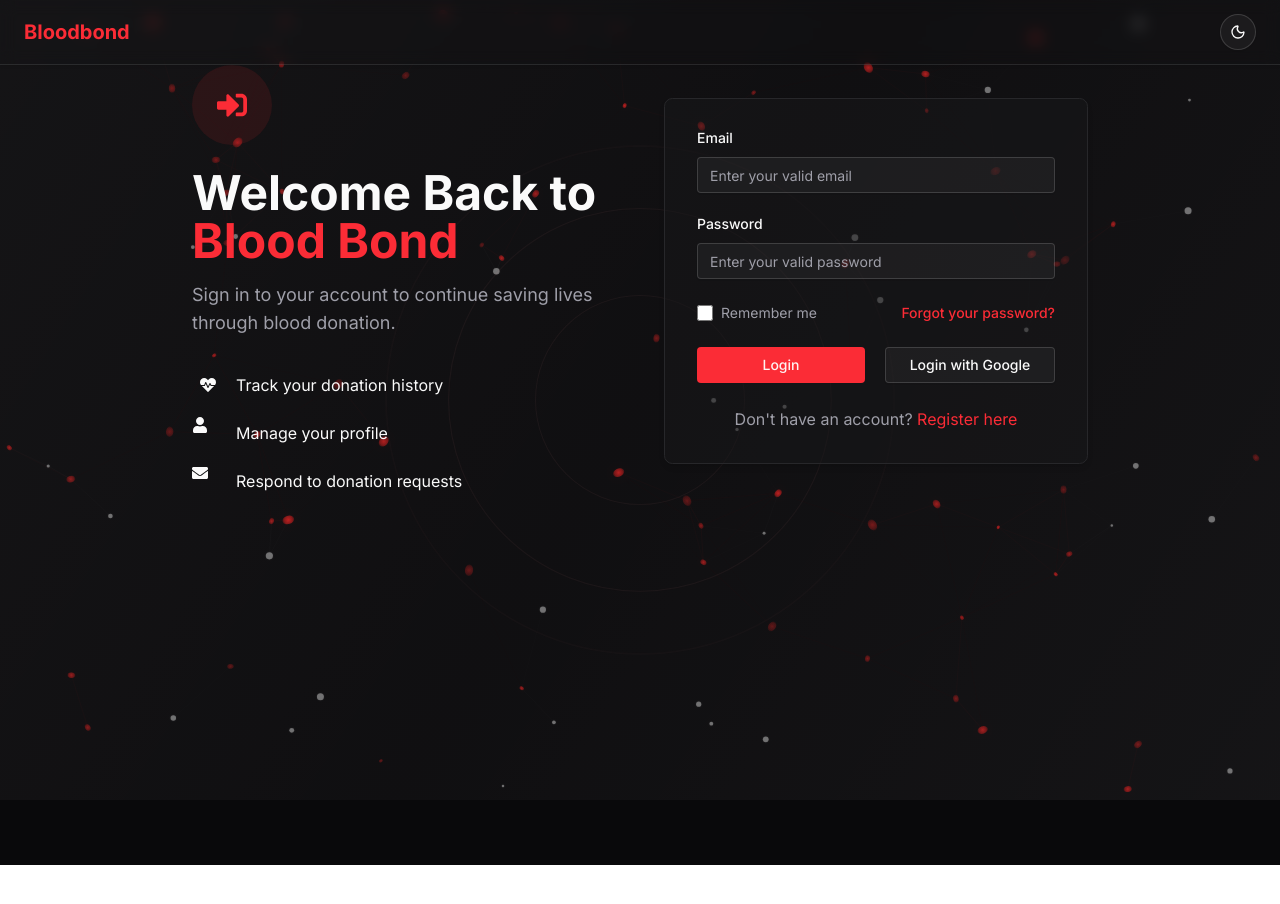
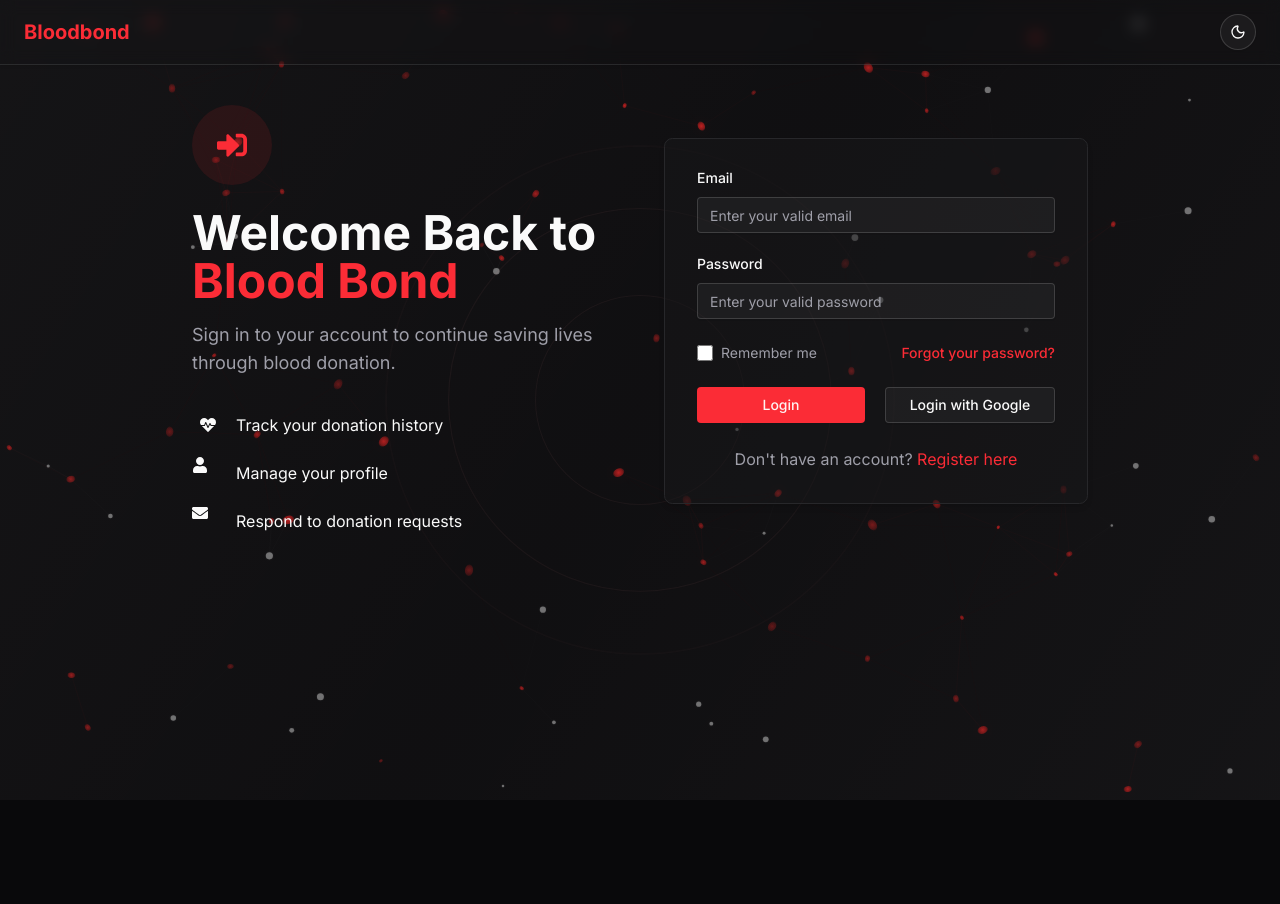
Before and after one commit to rashedulraha/BloodBond-Client, a React (Vite) app: page /login in a window 1280 px wide. Shown: the top 904 px of the page. Before the commit the page ends 865 px from the top, so only its background shows below. Built offline with nearby package versions, Linux system fonts and the light colour scheme; no server answers.

Commit message:
adding margin auth layout'

```diff
--- a/src/Layout/Auth/AuthLayout.tsx
+++ b/src/Layout/Auth/AuthLayout.tsx
@@ -19,7 +19,7 @@ const AuthLayout = () => {
         </Container>
       </nav>
       <AnimatedBackground>
-        <main className="flex items-center justify-center">
+        <main className="flex items-center justify-center py-5 md:py-10">
           <Outlet />
         </main>
       </AnimatedBackground>
```
